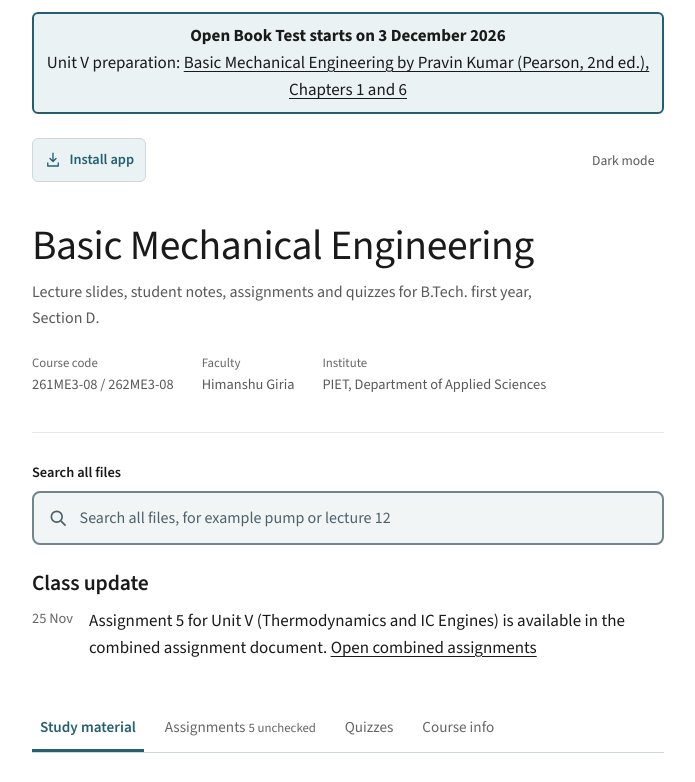
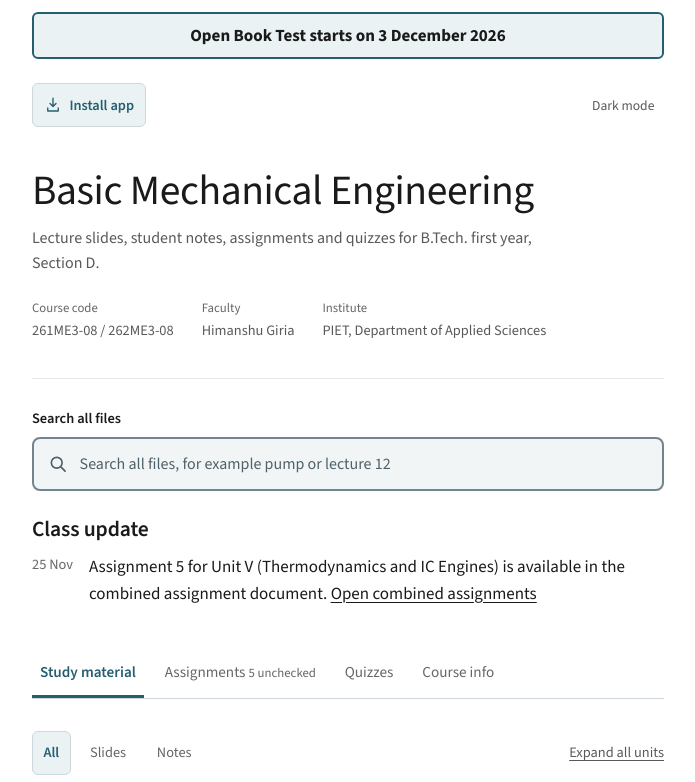
Before and after one commit to himanshugiria-cell/bme-section-d, a plain HTML site: page index.html in a window 1280 px wide. Shown: the top 782 px of the page, without its empty margins (292-987 px from the left). Drawn offline with nearby package versions, Linux system fonts and the light colour scheme.

Commit message:
Restore date-only Open Book Test banner

```diff
--- a/index.html
+++ b/index.html
@@ -312,7 +312,7 @@ h2 { font-weight: 600; }
 </head>
 <body>
 <div class="wrap">
-  <aside class="exam-banner" aria-label="Exam announcement"><strong>Open Book Test starts on 3 December 2026</strong><div>Unit V preparation: <a href="https://www.pearsoned.co.in/prc/book/pravin-kumar-basic-mechanical-engineering-2e--2/9789386873293">Basic Mechanical Engineering by Pravin Kumar (Pearson, 2nd ed.), Chapters 1 and 6</a></div></aside>
+  <aside class="exam-banner" aria-label="Exam announcement"><strong>Open Book Test starts on 3 December 2026</strong></aside>
 
   <div class="topbar">
     <button type="button" class="install-btn" id="installApp" aria-haspopup="dialog" aria-controls="installHelp" hidden>
```
